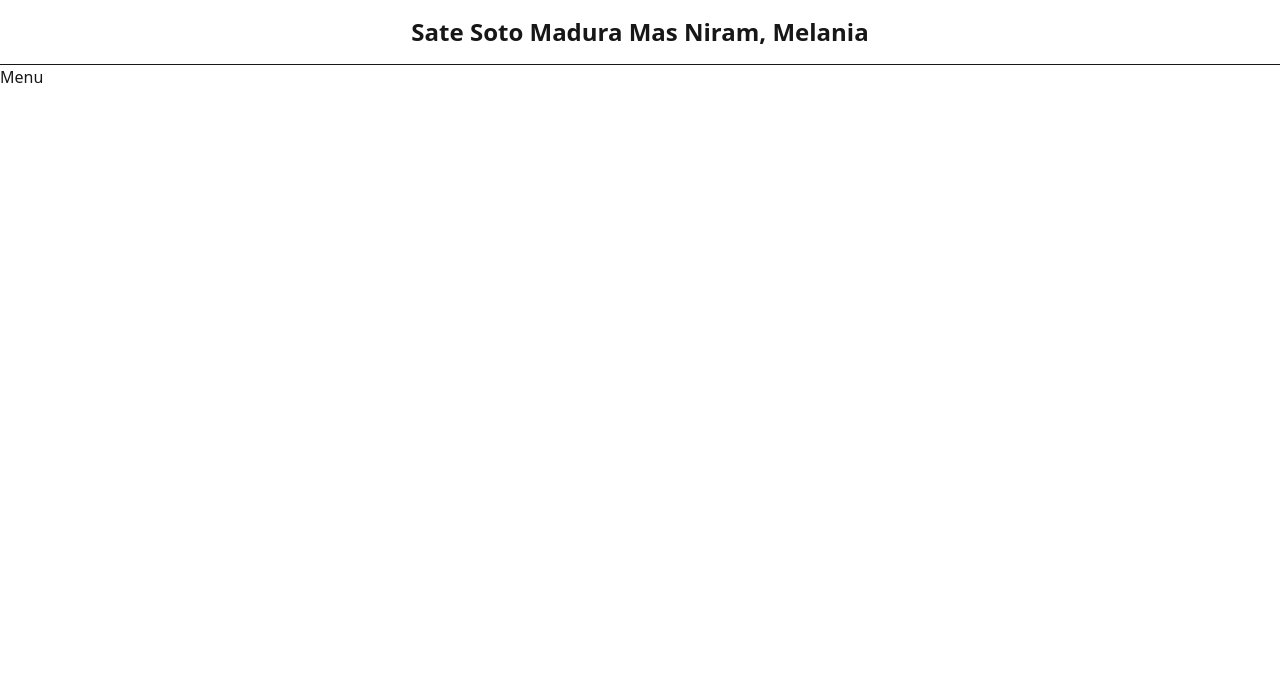
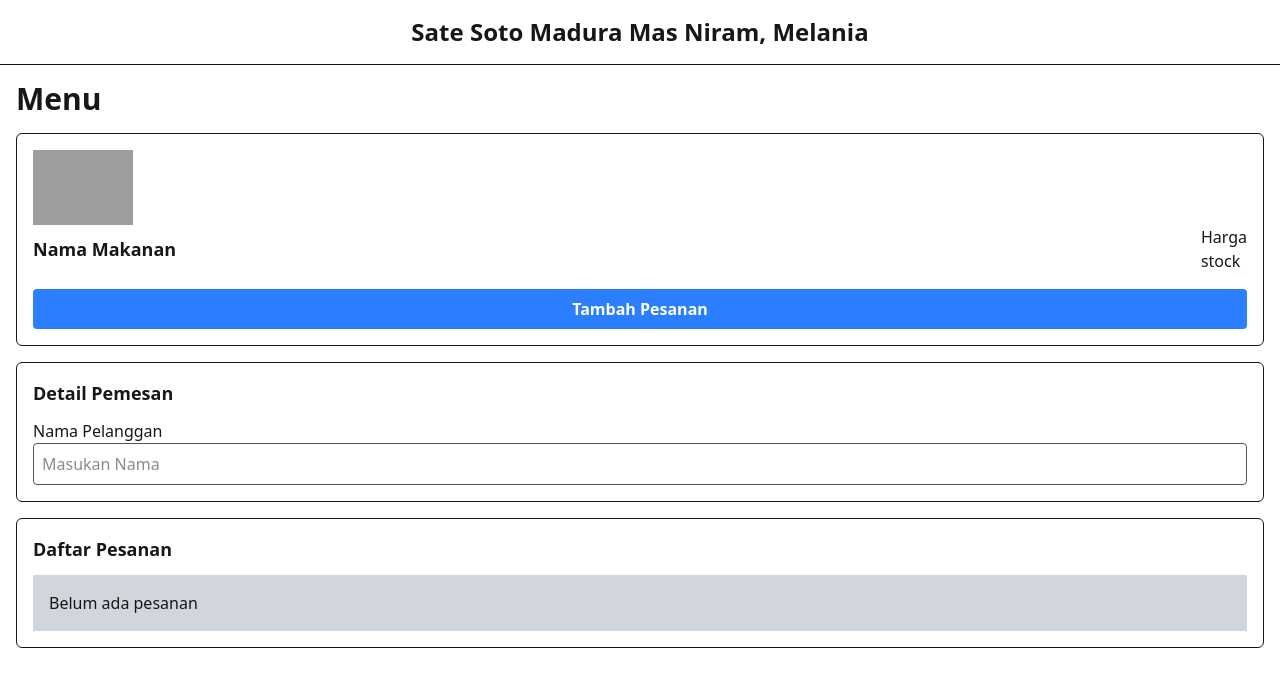
Before and after one commit to azpun/point-of-sale-next, a Next.js app: page /menus in a window 1280 px wide. Shown: the top 686 px of the page. Built offline with nearby package versions, Linux system fonts and the light colour scheme; grey boxes are pictures that could not be loaded.

Commit message:
feat: create MenuPageContent component for menu display and order management

```diff
--- /dev/null
+++ b/src/app/menus/_components/MenuPageContent.tsx
@@ -0,0 +1,69 @@
+import { Card } from "@/components/Card";
+import Image from "next/image";
+
+const MenuPageContent = () => {
+  return (
+    <div className="space-y-4">
+      <div className="my-4">
+        <h1 className="text-2xl md:text-3xl font-bold mx-4">Menu</h1>
+      </div>
+      <div>
+        {/* Cakupan Awal */}
+        {/* nanti akan data akan disajikan dengan bentuk array of object dari menu menggunakan array method map*/}
+        <Card className="mx-4">
+          <div className="m-4">
+            <div>
+              <Image src="/logo.png" width={100} height={100} alt="logo" />
+            </div>
+            <div className="flex justify-between items-center">
+              <h2 className="font-bold text-lg">Nama Makanan</h2>
+              <div>
+                <p>Harga</p>
+                <p>stock</p>
+              </div>
+            </div>
+            <div className="my-4">
+              <button className="w-full bg-blue-500 hover:bg-blue-700 text-white font-bold py-2 px-4 rounded">
+                Tambah Pesanan
+              </button>
+            </div>
+          </div>
+        </Card>
+        {/* Cakupan Akhir */}
+      </div>
+      {/* Detail Pemesan */}
+      <div>
+        <Card className="mx-4">
+          <div className="m-4 space-y-3">
+            <div>
+              <h2 className="font-bold text-lg">Detail Pemesan</h2>
+            </div>
+            <div>
+              <label htmlFor="nama">Nama Pelanggan</label>
+              <input
+                type="text"
+                name="nama"
+                id="nama"
+                placeholder="Masukan Nama"
+                className="w-full border border-gray-600 rounded p-2"
+              />
+            </div>
+          </div>
+        </Card>
+      </div>
+      <div>
+        <Card className="mx-4">
+          <div className="m-4 space-y-3">
+            <div>
+              <h2 className="font-bold text-lg">Daftar Pesanan</h2>
+            </div>
+            <div className="flex flex-col gap-4 bg-gray-300 p-4">
+              <p>Belum ada pesanan</p>
+            </div>
+          </div>
+        </Card>
+      </div>
+    </div>
+  );
+};
+export default MenuPageContent;
--- a/src/app/menus/page.tsx
+++ b/src/app/menus/page.tsx
@@ -1,5 +1,7 @@
+import MenuPageContent from "./_components/MenuPageContent";
+
 const Menu = () => {
-  return <div>Menu</div>;
+  return <MenuPageContent />;
 };
 
 export default Menu;
```
